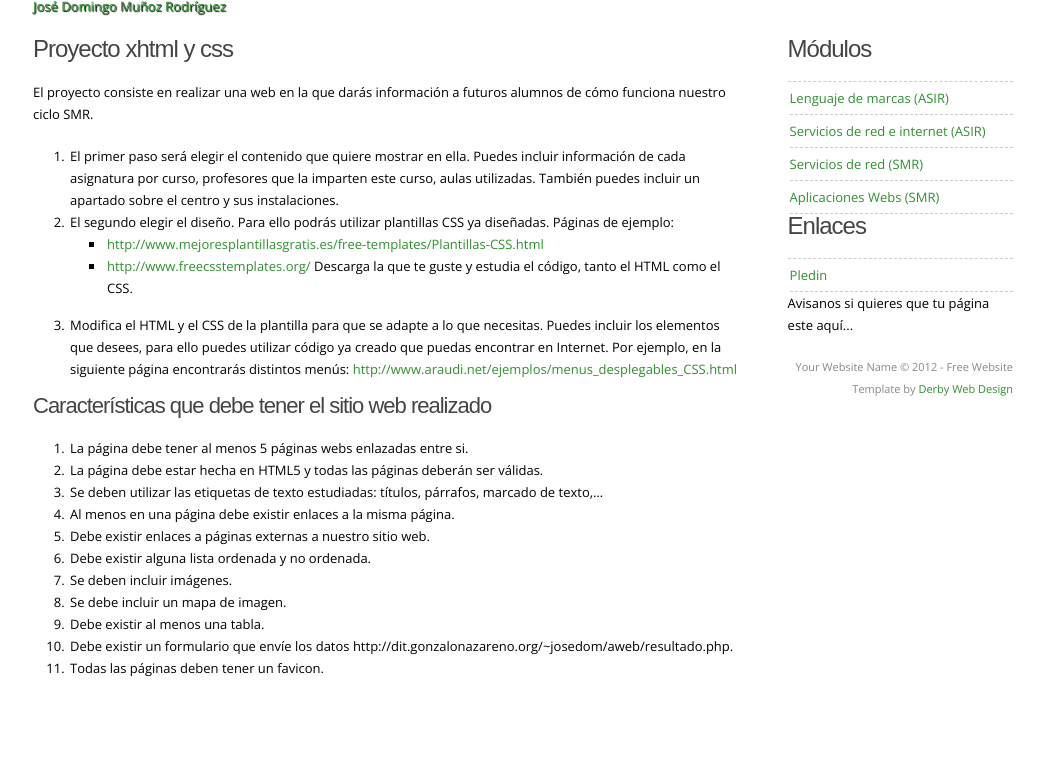
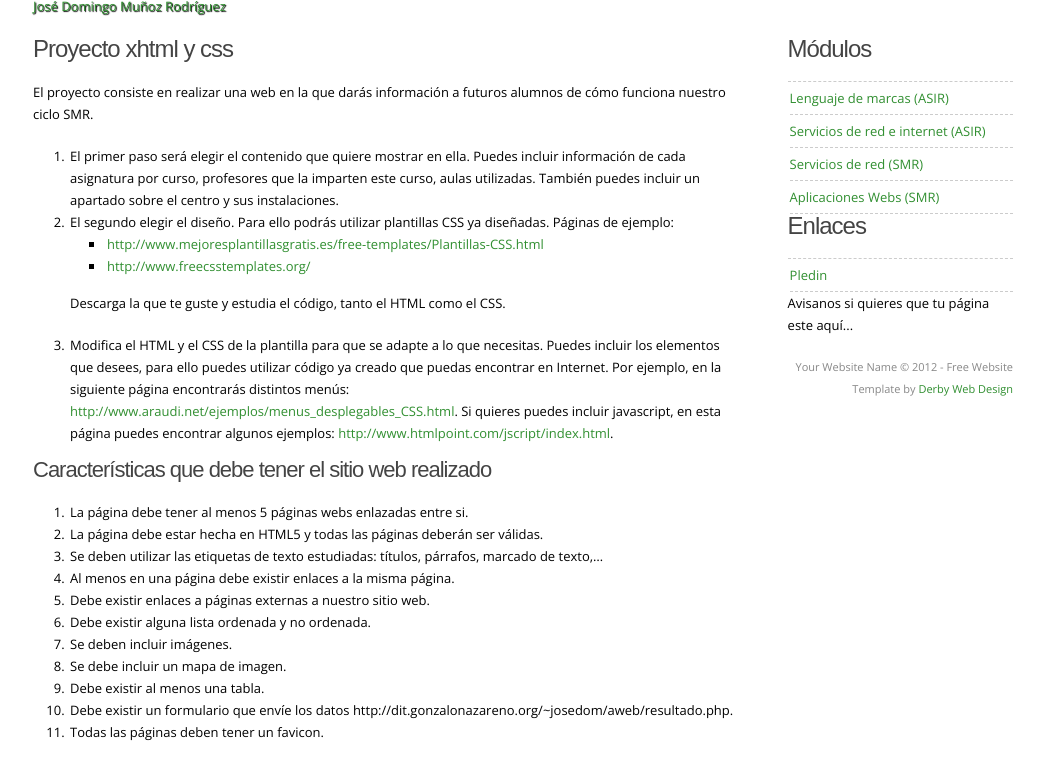
Before and after one commit to josedom24/josedom24.github.io, a Jekyll site: the page built from mod/aplweb/proyecto1.md, in a window 1280 px wide, cut to the strip 80-860 px from the top of the page. Shown: the whole strip, without its empty margins (117-1161 px from the left). Built offline with Jekyll 4.4.1, drawn with Linux system fonts in a browser that asks for light colours; nearby versions of some CDN libraries; some web fonts are replaced; library files that are not in the unit come from our copies.

Commit message:
Proeycto1

```diff
--- a/mod/aplweb/proyecto1.md
+++ b/mod/aplweb/proyecto1.md
@@ -14,9 +14,10 @@ funciona nuestro ciclo SMR.
 2. El segundo elegir el diseño. Para ello podrás utilizar plantillas CSS ya diseñadas. Páginas de ejemplo:
 	* [http://www.mejoresplantillasgratis.es/free-templates/Plantillas-CSS.html](http://www.mejoresplantillasgratis.es/free-templates/Plantillas-CSS.html)
 	* [http://www.freecsstemplates.org/](http://www.freecsstemplates.org/)
+
 	Descarga la que te guste y estudia el código, tanto el HTML como el CSS.
 3. Modifica el HTML y el CSS de la plantilla para que se adapte a lo que necesitas. Puedes incluir los elementos que desees, para ello puedes utilizar código ya creado que puedas encontrar en Internet. Por ejemplo, en la siguiente página encontrarás distintos menús:
-[http://www.araudi.net/ejemplos/menus_desplegables_CSS.html](http://www.araudi.net/ejemplos/menus_desplegables_CSS.html)
+[http://www.araudi.net/ejemplos/menus_desplegables_CSS.html](http://www.araudi.net/ejemplos/menus_desplegables_CSS.html). Si quieres puedes incluir javascript, en esta página puedes encontrar algunos ejemplos: [http://www.htmlpoint.com/jscript/index.html](http://www.htmlpoint.com/jscript/index.html).
 
 #### Características que debe tener el sitio web realizado
 
```
